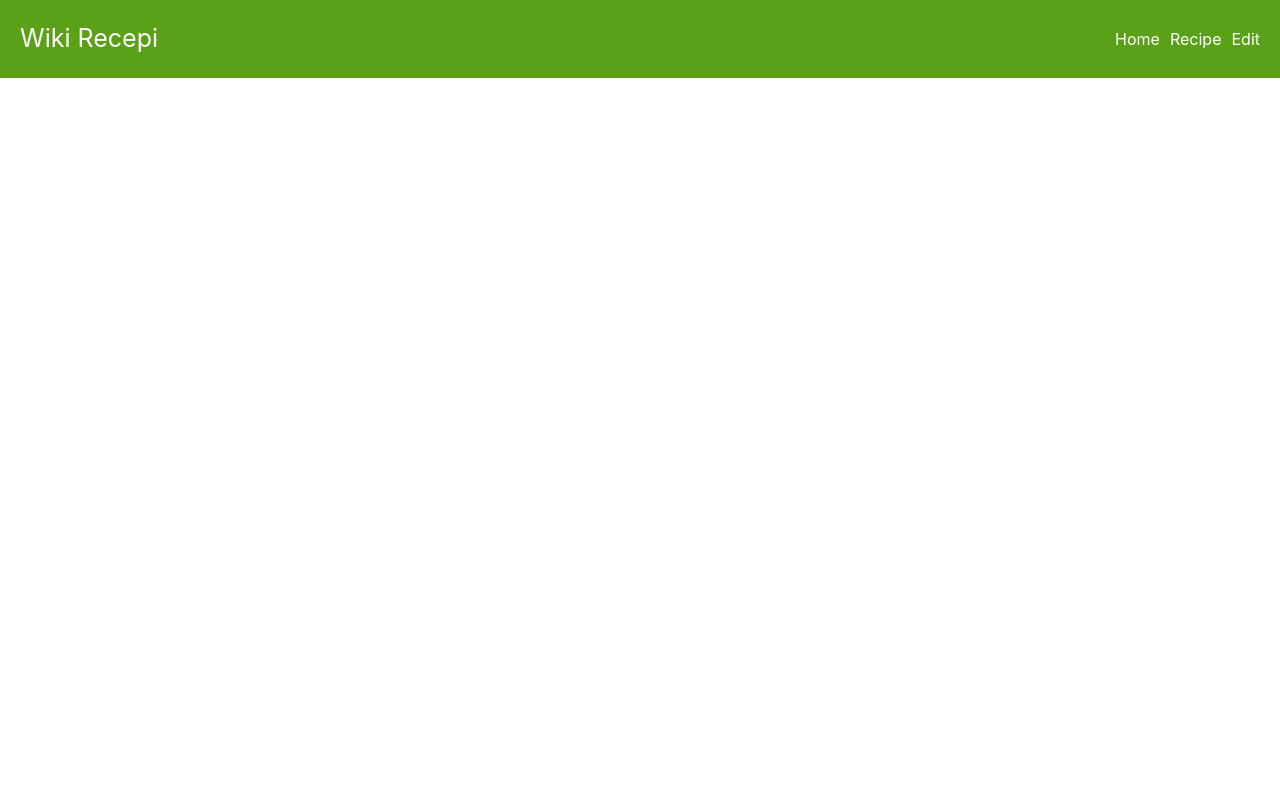
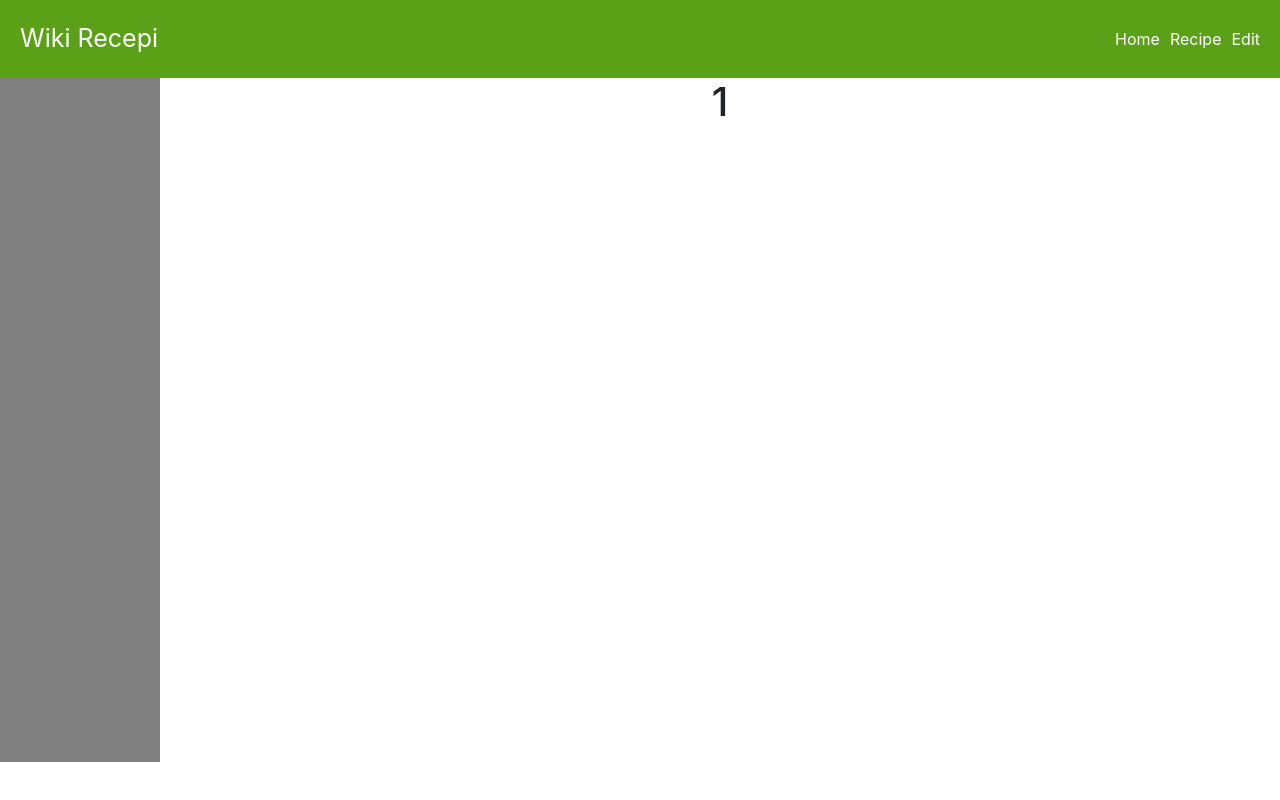
Before and after one commit to DCI-Dusseldorf/Wiki_RecipeNew, a React (Create React App) app in the folder wiki_recipenew/: page /recipe/1 in a window 1280 px wide. Built offline with nearby package versions, Linux system fonts and the light colour scheme.

Commit message:
sidenav is fixed

```diff
--- a/wiki_recipenew/src/App.css
+++ b/wiki_recipenew/src/App.css
@@ -2,6 +2,15 @@
   text-align: center;
 }
 
+.main {
+  min-height: 85.5vh;
+  width: 100%;
+  display: flex;
+}
+
+.content {
+  margin: 0 auto;
+}
 .App-logo {
   height: 40vmin;
   pointer-events: none;
--- a/wiki_recipenew/src/App.js
+++ b/wiki_recipenew/src/App.js
@@ -6,6 +6,7 @@ import Recipe from './Components/Pages/Recipe';
 import Navigation from './Components/Navigation/Navigation';
 import { Route, Switch } from 'react-router-dom';
 import SideNav from './Components/SideNav/SideNav';
+import 'bootstrap/dist/css/bootstrap.min.css';
 
 const SET = (k, v) => localStorage.setItem(k, JSON.stringify(v));
 const GET = (k) => JSON.parse(localStorage.getItem(k));
@@ -23,8 +24,10 @@ function App() {
     <>
       <div className='App'>
         <Navigation />
+        <div className='main'>
           <SideNav list={list} setList={setList} />
 
+          <div className='content'>
             <Switch>
               <Route path='/recipe/:title?'>
                 <Recipe list={list} />
@@ -37,6 +40,8 @@ function App() {
               </Route>
             </Switch>
           </div>
+        </div>
+      </div>
     </>
   );
 }
--- a/wiki_recipenew/src/Components/Pages/Recipe.jsx
+++ b/wiki_recipenew/src/Components/Pages/Recipe.jsx
@@ -3,24 +3,13 @@ import { Button } from 'react-bootstrap';
 import { Link, useParams } from 'react-router-dom';
 import ReactHtmlParser from 'react-html-parser';
 
-
 export default function Recipe({ list }) {
   const params = useParams();
-  //const article = props.list[params.title];
-  //const recipes = JSON.parse(localStorage.getItem('textData'));
+  //const article = list[params.title];
   console.log(list);
   return (
-    <div>
-      {list.map((item) => {
-        return (
-          <Link to={`/recipe/${item.title}`}>
-
-              <ol>{}</ol>
-
-
-          </Link>
-        );
-      })}
-    </div>
+    <>
+      <h1>{params.title}</h1>
+    </>
   );
 }
--- a/wiki_recipenew/src/Components/SideNav/SideNav.jsx
+++ b/wiki_recipenew/src/Components/SideNav/SideNav.jsx
@@ -1,23 +1,21 @@
-import React from 'react'
-import {Link} from 'react-router-dom'
-import './SideNav.scss'
+import React from 'react';
+import { Link } from 'react-router-dom';
+import './SideNav.scss';
 
-function SideNav({list}) {
+function SideNav({ list }) {
   return (
-
     <div>
+      <div className='sidenav'>
         {list.map((item) => {
           return (
-            <div className= 'sidenav'>
             <Link to={`/recipe/${item.title}`}>
-                <ol>{item.title}</ol>
+              <p>{item.title}</p>
             </Link>
+          );
+        })}
+      </div>
     </div>
   );
-      })}
-
-        </div>
-    )
 }
 
-export default SideNav
+export default SideNav;
--- a/wiki_recipenew/src/Components/SideNav/SideNav.scss
+++ b/wiki_recipenew/src/Components/SideNav/SideNav.scss
@@ -1,16 +1,10 @@
-// /* The sidebar menu */
-// .sidenav {
-//     height: 100%; /* Full-height: remove this if you want "auto" height */
-//     width: 80px; /* Set the width of the sidebar */
-//     position: fixed; /* Fixed Sidebar (stay in place on scroll) */
-//     z-index: 1; /* Stay on top */
-//     top: 100; /* Stay at the top */
-//     left: 0;
-//     color: white;
-//     background-color: gray; /* Black */
-//     overflow-x: hidden; /* Disable horizontal scroll */
-//     padding-top: 20px;
-//     text-align: center;
+/* The sidebar menu */
+.sidenav {
+  height: 100%;
+  width: 160px;
 
-
-//   }
+  background-color: gray;
+  overflow-y: hidden;
+  padding-top: 20px;
+  text-align: center;
+}
```
Lines whose indentation alone changed are shown as unchanged.
